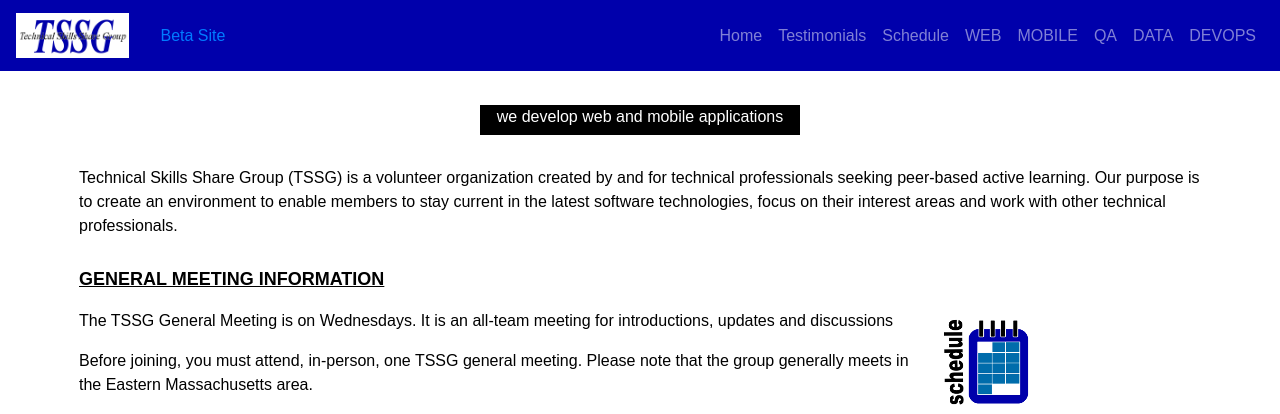
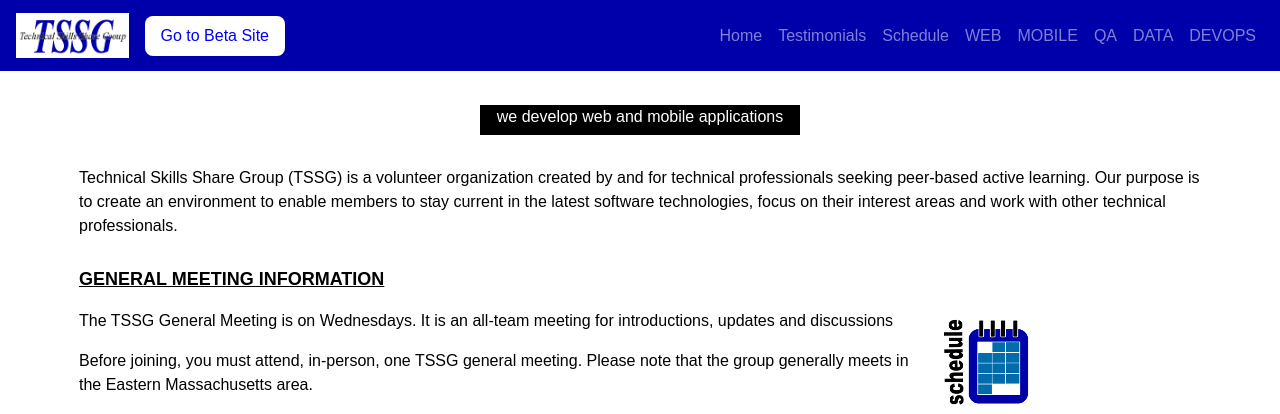
Before and after one commit to pscheid1/tssgDbProject, a PHP site: page / in a window 1280 px wide. Shown: the top 414 px of the page. Run offline with PHP 8.4, Linux system fonts and the light colour scheme.

Commit message:
added beta-menuItem class for changes to Beta Site button.

```diff
--- a/site/Styles/styles.css
+++ b/site/Styles/styles.css
@@ -116,6 +116,18 @@
   cursor: pointer;
 }
 
+/* class declaration for 'Go to Beta Site' menu item */
+.beta-menuItem {
+  cursor: pointer;
+  color: blue;
+  background-color: white;
+  border-radius: 8px; /* rounded corners */
+}
+
+.beta-menuItem:hover {
+  color: blue;
+  font-weight: bold;
+}
 
     #copyrightLine {
       font-size:10px;
--- a/site/pageHeader.html
+++ b/site/pageHeader.html
@@ -12,8 +12,8 @@
         <a href="index.html#top">
           <img class="navbar-brand img-fluid tssg-logo" src="Images/Logo_TSSG.png" alt="" />
         </a>
-          <a class="nav-link link-override" href="https://technologynursery.org/tssgTechWebflow/">Beta Site</a>
-          <button class="navbar-toggler" type="button" data-toggle="collapse" data-target="#myNavbar"
+        <a class="beta-menuItem nav-link link-override" href="https://technologynursery.org/tssgTechWebflow/">Go to Beta Site</a>
+        <button class="navbar-toggler" type="button" data-toggle="collapse" data-target="#myNavbar"
             aria-controls="myNavbar" aria-expanded="false" aria-label="Toggle navigation">
               <span class="navbar-toggler-icon"></span>
           </button>
```
